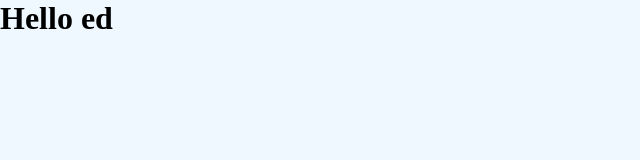
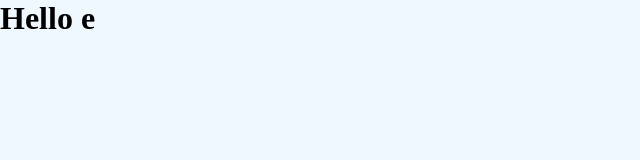
Before and after one commit to Gbuiyal/webtest, a plain HTML site: page index.html in a window 1280 px wide. Shown: the full height of the page, 0-640 px from the left. Drawn offline with Linux system fonts and the light colour scheme.

Commit message:
Update index.html

```diff
--- a/index.html
+++ b/index.html
@@ -7,6 +7,6 @@
     <link rel="stylesheet" href="style.css">
 </head>
 <body>
-    <h1>Hello ed</h1>
+    <h1>Hello e</h1>
 </body>
 </html>
```
